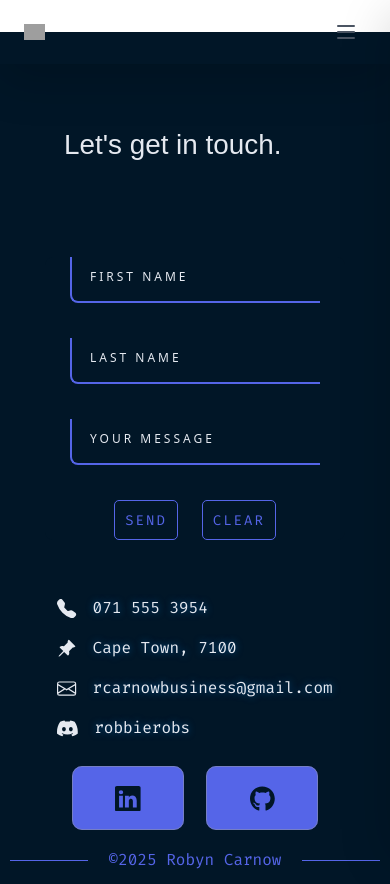
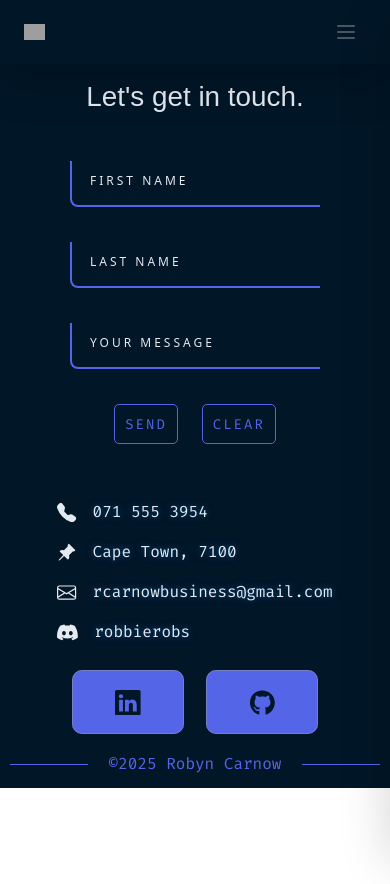
Before and after one commit to robynainsley21/portfolio-dark, a React (Vite) app: page /contact in a window 390 px wide. After the commit the page ends 844 px from the top, so only its background shows below. Built offline with nearby package versions, Linux system fonts and the light colour scheme; grey boxes are pictures that could not be loaded; a web font is replaced by a local one.

Commit message:
Contact page responsive

```diff
--- a/src/index.css
+++ b/src/index.css
@@ -1358,7 +1358,7 @@ img[alt="project_img"] {
   /*RESUME*/
 
   /*PROJECTS*/
-  #projects h1{
+ :is( #projects, #contact) h1{
     padding: 5rem 0 3rem;
     margin: 0;
     text-align: center;
```
